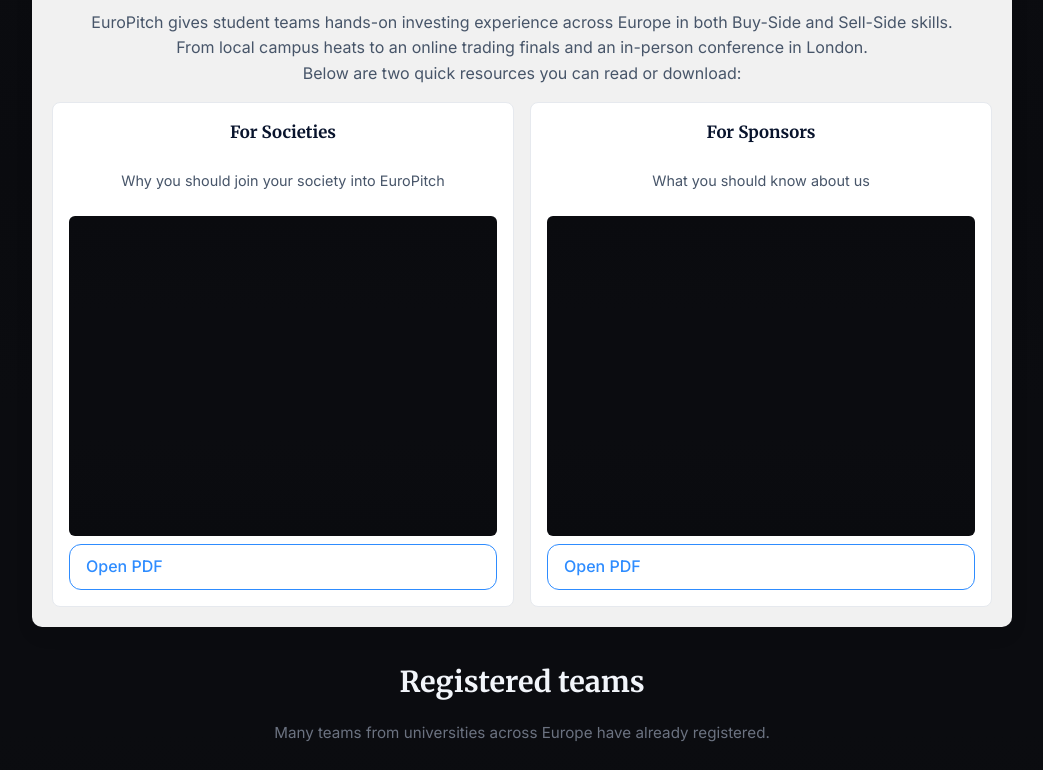
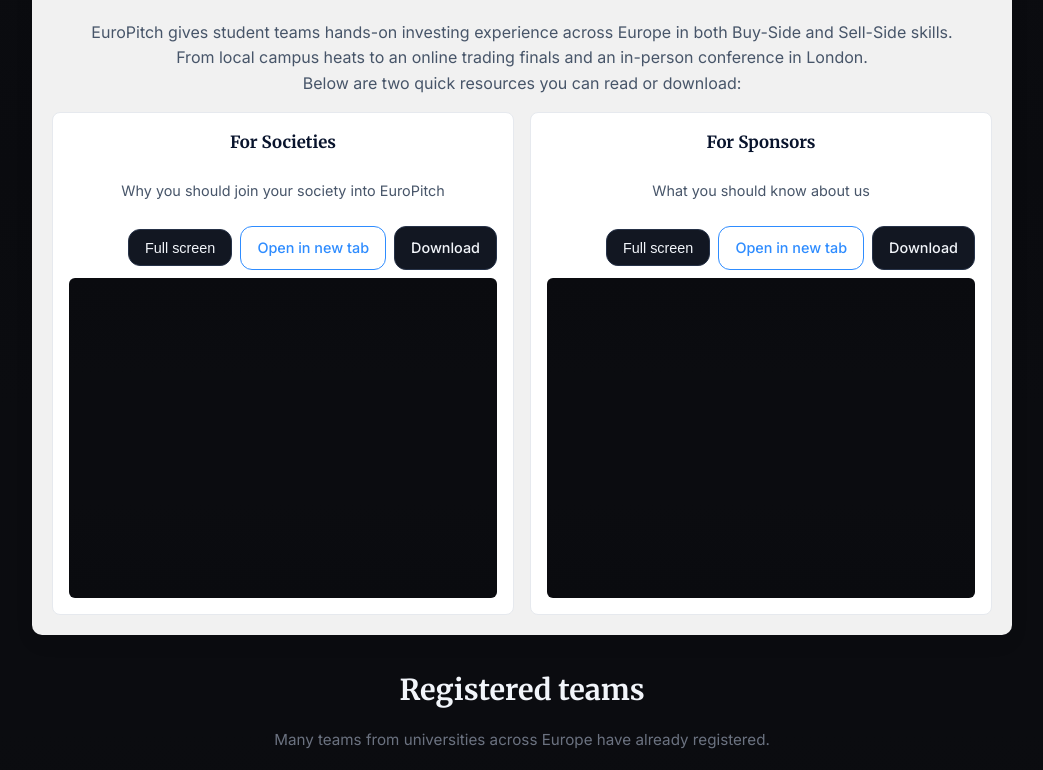
Before and after one commit to EuroPitch/EuroPitch, a React (Vite) app in the folder frontend/: page / in a window 1280 px wide. Shown: the part 631-1401 px from the top of the page, without its empty margins (118-1161 px from the left). Built offline with nearby package versions, Linux system fonts and the light colour scheme.

Commit message:
Added some improvements

```diff
--- /dev/null
+++ b/frontend/src/components/PdfEmbed.jsx
@@ -0,0 +1,30 @@
+import { useRef } from "react";
+
+const PdfEmbed = ({ src, title }) => {
+  const containerRef = useRef(null);
+
+  const openFullscreen = () => {
+    const el = containerRef.current;
+    if (!el) return;
+    if (el.requestFullscreen) return el.requestFullscreen();
+    // vendor prefixes
+    if (el.webkitRequestFullscreen) return el.webkitRequestFullscreen();
+    if (el.msRequestFullscreen) return el.msRequestFullscreen();
+  };
+
+  return (
+    <div className="pdf-card-outer">
+      <div className="pdf-toolbar">
+        <button type="button" className="btn small" onClick={openFullscreen}>Full screen</button>
+        <a className="btn small ghost" href={src} target="_blank" rel="noopener noreferrer">Open in new tab</a>
+        <a className="btn small" href={src} download>Download</a>
+      </div>
+
+      <div ref={containerRef} className="pdf-embed">
+        <iframe src={src} title={title} frameBorder="0" />
+      </div>
+    </div>
+  );
+};
+
+export default PdfEmbed;
--- a/frontend/src/index.css
+++ b/frontend/src/index.css
@@ -106,7 +106,7 @@
 }
 
 .logo {
-  height: 50px;
+  height: 60px;
   width: auto;
   object-fit: contain;
   filter: invert(1) brightness(1.2) contrast(1.1);
--- a/frontend/src/pages/Landing/Landing.css
+++ b/frontend/src/pages/Landing/Landing.css
@@ -207,6 +207,28 @@
   border: 0;
 }
 
+.pdf-card-outer {
+  display: flex;
+  flex-direction: column;
+  gap: 0.5rem;
+}
+
+.pdf-toolbar {
+  display: flex;
+  gap: 0.5rem;
+  justify-content: flex-end;
+  align-items: center;
+}
+
+/* make embedded PDFs more readable on small screens */
+@media (max-width: 640px) {
+  .pdf-embed {
+    /* occupy a large portion of the viewport so content is readable */
+    height: 60vh;
+    min-height: 320px;
+  }
+}
+
 @media (max-width: 840px) {
   .pdf-row {
     grid-template-columns: 1fr;
--- a/frontend/src/pages/Landing/Landing.jsx
+++ b/frontend/src/pages/Landing/Landing.jsx
@@ -1,5 +1,6 @@
 import { Link } from "react-router-dom";
 import "./Landing.css"
+import PdfEmbed from "../../components/PdfEmbed";
 
 const Landing = () => {
     return (
@@ -45,19 +46,13 @@
                     <div className="pdf-card">
                         <h4>For Societies</h4>
                         <p className="small muted">Why you should join your society into EuroPitch</p>
-                        <div className="pdf-embed">
-                            <iframe src="/docs/EuroPitch Societies.pdf" title="EuroPitch Guide" frameBorder="0" />
-                        </div>
-                        <a className="btn ghost" href="/docs/EuroPitch Societies.pdf" target="_blank" rel="noopener noreferrer">Open PDF</a>
+                        <PdfEmbed src="/docs/EuroPitch Societies.pdf" title="EuroPitch Guide" />
                     </div>
 
                     <div className="pdf-card">
                         <h4>For Sponsors</h4>
                         <p className="small muted">What you should know about us</p>
-                        <div className="pdf-embed">
-                            <iframe src="/docs/EuroPitch Sponsors.pdf" title="EuroPitch Sponsors" />
-                        </div>
-                        <a className="btn ghost" href="/docs/EuroPitch Sponsors.pdf" target="_blank" rel="noopener noreferrer">Open PDF</a>
+                        <PdfEmbed src="/docs/EuroPitch Sponsors.pdf" title="EuroPitch Sponsors" />
                     </div>
                 </div>
             </div>
```
